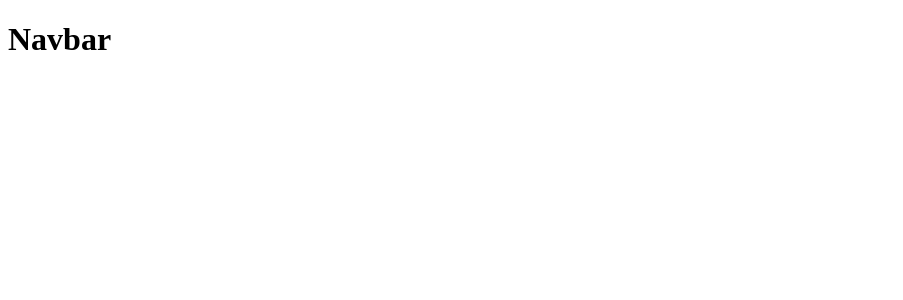
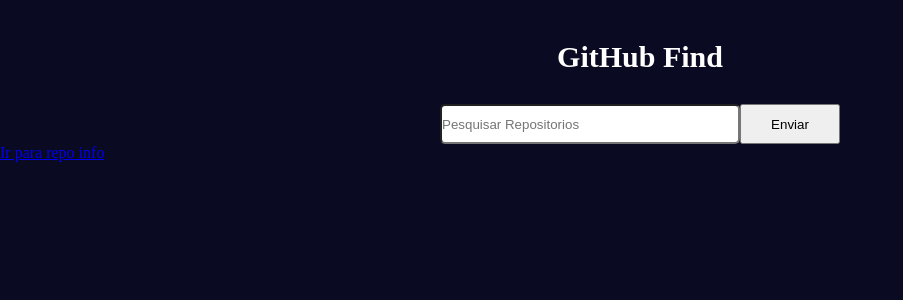
Before and after one commit to re-andrade1987/GithubFinder, a React (Create React App) app: page / in a window 1280 px wide. Shown: the top 300 px of the page, without its empty margins (0-903 px from the left). Built offline with nearby package versions, Linux system fonts and the light colour scheme.

Commit message:
Criando componentes

```diff
--- a/package.json
+++ b/package.json
@@ -8,7 +8,9 @@
     "@testing-library/user-event": "^7.1.2",
     "react": "^16.12.0",
     "react-dom": "^16.12.0",
-    "react-scripts": "3.3.0"
+    "react-router-dom": "^5.1.2",
+    "react-scripts": "3.3.0",
+    "styled-components": "^4.4.1"
   },
   "scripts": {
     "start": "react-scripts start",
--- a/src/App.js
+++ b/src/App.js
@@ -1,13 +1,12 @@
 import React from 'react';
-import Navbar from './components/Navbar'
-import Footer from './components/Footer'
-
+import Routes from './routes'
+import GlobalStyles from './components/globalStyled'
 
 function App() {
   return (
     <div className="App">
-      <Navbar/>
-      <Footer/>
+      <GlobalStyles/>
+      <Routes/>
     </div>
   );
 }
--- a/src/components/Footer/index.js
+++ /dev/null
@@ -1,11 +0,0 @@
-import React from 'react';
-
-function App() {
-  return (
-    <div className="App">
-
-    </div>
-  );
-}
-
-export default App;
--- /dev/null
+++ b/src/components/InfoRepos/index.js
@@ -0,0 +1,13 @@
+import React from 'react';
+import {Link} from 'react-router-dom'
+import {Title} from '../styles'
+
+
+export default function InfoRepos() {
+  return (
+    <div className="App">
+     <Title>Página de info</Title>
+     <Link to="/">Voltar para a page inicial</Link>
+    </div>
+  );
+}
--- a/src/components/Navbar/index.js
+++ /dev/null
@@ -1,11 +0,0 @@
-import React from 'react';
-
-function App() {
-  return (
-    <div className="App">
-     <h1>Navbar</h1>
-    </div>
-  );
-}
-
-export default App;
--- /dev/null
+++ b/src/components/Respos/index.js
@@ -0,0 +1,16 @@
+import React from 'react';
+import {Link} from 'react-router-dom'
+import {Title, Form} from '../styles'
+
+export default function Repos() {
+  return (
+    <div className="App">
+     <Title>GitHub Find</Title>
+     <Form>
+        <input type="text" placeholder="Pesquisar Repositorios"></input>
+        <button>Enviar</button>
+     </Form>
+     <Link to="/InfoRepos">Ir para repo info</Link>
+    </div>
+  );
+}
--- /dev/null
+++ b/src/components/globalStyled.js
@@ -0,0 +1,15 @@
+import  {createGlobalStyle} from 'styled-components';
+
+export default createGlobalStyle`
+
+*{
+    margin: 0;
+    padding: 0;
+    box-sizing: border-box;
+}
+body {
+    background: rgb(10, 10, 35);
+    color: white;
+    -webkit-font-smoothing: antialised !important
+}
+`;
--- /dev/null
+++ b/src/components/styles.js
@@ -0,0 +1,26 @@
+import styled from 'styled-components';
+
+export const Title = styled.h2`
+ font-size: 30px;
+ text-align: center;
+ margin-top: 40px;
+`
+export const Form = styled.form`
+display: flex;
+align-items: center;
+justify-content: center;
+input{
+    width: 300px;
+    height: 40px ;
+    margin-top: 30px;
+    border-radius: 5px;
+}
+button{
+    height: 40px ;
+    margin-top: 30px;
+    width: 100px;
+}
+`
+export const Button = styled.button`
+ cursor: pointer;
+`
--- a/src/index.css
+++ /dev/null
@@ -1,13 +0,0 @@
-body {
-  margin: 0;
-  font-family: -apple-system, BlinkMacSystemFont, 'Segoe UI', 'Roboto', 'Oxygen',
-    'Ubuntu', 'Cantarell', 'Fira Sans', 'Droid Sans', 'Helvetica Neue',
-    sans-serif;
-  -webkit-font-smoothing: antialiased;
-  -moz-osx-font-smoothing: grayscale;
-}
-
-code {
-  font-family: source-code-pro, Menlo, Monaco, Consolas, 'Courier New',
-    monospace;
-}
--- /dev/null
+++ b/src/routes.js
@@ -0,0 +1,18 @@
+import React from 'react';
+import { BrowserRouter, Switch, Route} from 'react-router-dom';
+import Repos from './components/Respos/index'
+import InfoRepos from './components/InfoRepos/index'
+
+
+const Routes = () => {
+    return(
+        <BrowserRouter>
+            <Switch>
+                <Route exact path="/" component={Repos}/>
+                <Route  path="/InfoRepos" component={InfoRepos}/>
+            </Switch>
+        </BrowserRouter>
+    );
+}
+
+export default Routes;
```
Also changed, not shown: 2 other files (tests, documents, lock files or other folders).
